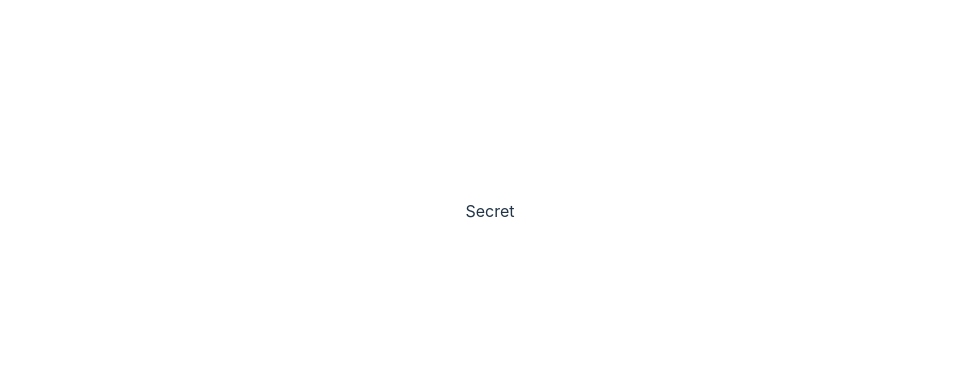
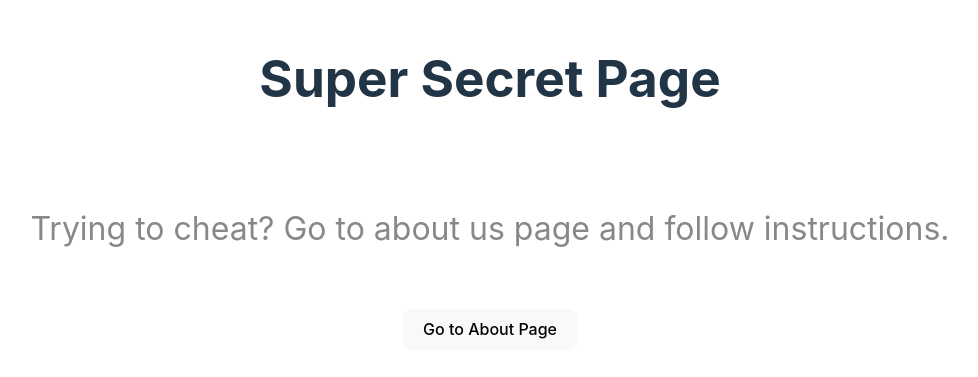
Before and after one commit to shreyas-a-s/namaste-react, a React (Vite) app in the folder vt-vite-3-route/: page /secret in a window 1280 px wide. Shown: the part 189-566 px from the top of the page, without its empty margins (150-1128 px from the left). Built offline with nearby package versions, Linux system fonts and the light colour scheme.

Commit message:
feat: Build Secret component

```diff
--- a/vt-vite-3-route/src/pages/About.jsx
+++ b/vt-vite-3-route/src/pages/About.jsx
@@ -10,7 +10,7 @@ function About() {
     const newCount = count + 1;
     setCount(newCount);
     if (newCount >= 10) {
-      navigate("/secret");
+      navigate("/secret", { state: { count } });
     }
   }
 
--- a/vt-vite-3-route/src/pages/Secret.jsx
+++ b/vt-vite-3-route/src/pages/Secret.jsx
@@ -1,8 +1,34 @@
+import { Link, useLocation } from 'react-router-dom'
+
 function Secret() {
+  const location = useLocation()
+  const { count } = location.state || {}
 
   return (
     <>
-      Secret
+      <h1>Super Secret Page</h1>
+      <div className='card'>
+        {count == null || count >= 10 ? (
+          <>
+            <p className='subtitle'>
+              Trying to cheat? Go to about us page and follow instructions.
+            </p>
+            <Link to='/about'>
+              <button>Go to About Page</button>
+            </Link>
+          </>
+        ) : (
+          <div>
+            <iframe
+              width='532'
+              height='299'
+              src='https://www.youtube.com/embed/xvFZjo5PgG0?autoplay=1&mute=1&controls=0'
+              title='YouTube video player'
+              allow='accelerometer; autoplay; clipboard-write; encrypted-media; gyroscope; picture-in-picture'
+            ></iframe>
+          </div>
+        )}
+      </div>
     </>
   )
 }
```
